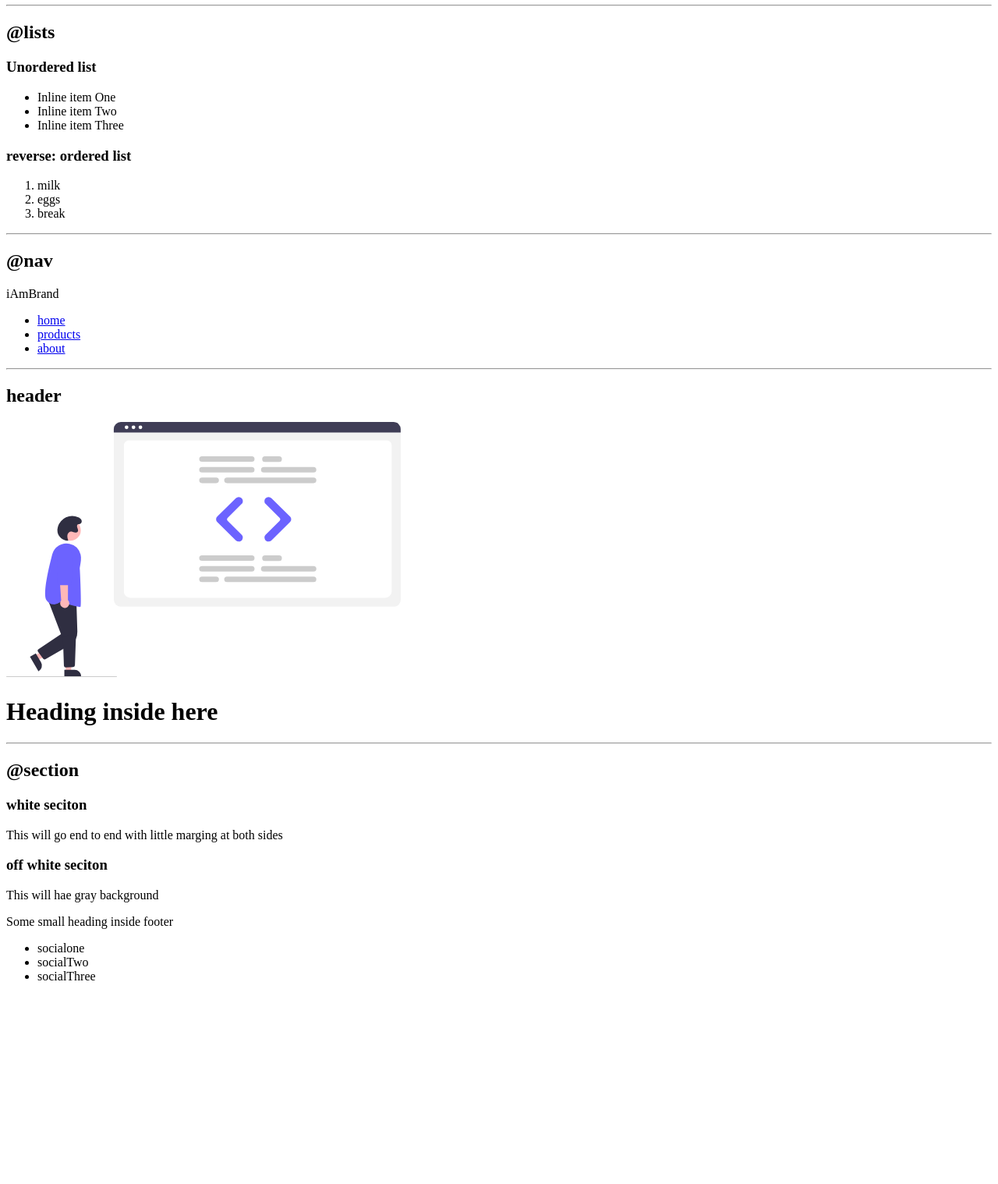
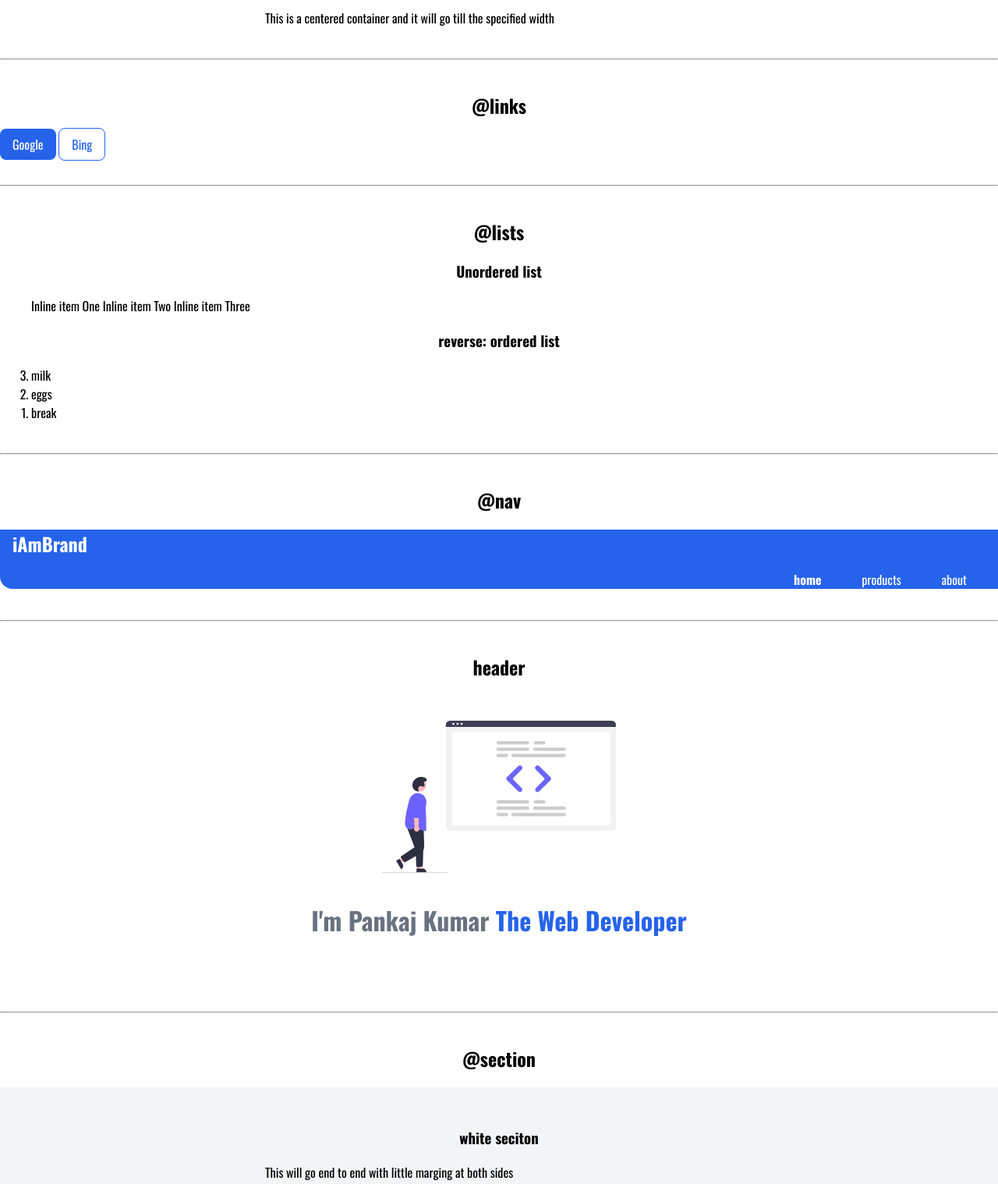
Before and after one commit to 22ji-code/neogcamp-lesson-3, a plain HTML site: page index.html in a window 1280 px wide. Shown: the part 641-2159 px from the top of the page at 78% size. Before the commit the page ends 1918 px from the top, so only its background shows below. Drawn offline with nearby package versions, Linux system fonts and the light colour scheme.

Commit message:
update: index and style

```diff
--- a/index.html
+++ b/index.html
@@ -6,6 +6,7 @@
     <meta http-equiv="X-UA-Compatible" content="IE=edge">
     <meta name="viewport" content="width=device-width, initial-scale=1.0">
     <title>Component Library</title>
+    <link href="styled.css" rel="stylesheet" />
 </head>
 
 <body>
@@ -21,25 +22,27 @@
     <hr>
     <h2>@container</h2>
     <h3>Fluid Container</h3>
-    <div> This is a fluid container</div>
+    <div class="container"> This is a fluid container</div>
 
     <h3>Center Container</h3>
-    <div>
+    <div class="container container-center">
         This is a centered container and it will go till the specified width
     </div>
     <hr>
     <h2>@links</h2>
-    <a href="https://google.com">Google</a>
+    <a class=" link primary-link" href="https://google.com">Google</a>
+    <a class=" link secondary-link" href="https://google.com">Bing</a>
+
     <hr>
     <h2>@lists</h2>
     <h3>Unordered list</h3>
-    <ul>
-        <li>Inline item One</li>
-        <li>Inline item Two</li>
-        <li>Inline item Three</li>
+    <ul class="non-bullet">
+        <li class="list-item-inline">Inline item One</li>
+        <li class="list-item-inline">Inline item Two</li>
+        <li class="list-item-inline">Inline item Three</li>
     </ul>
     <h3>reverse: ordered list</h3>
-    <ol>
+    <ol reversed>
         <li>milk</li>
         <li>eggs</li>
         <li>break</li>
@@ -47,16 +50,16 @@
 
     <hr>
     <h2>@nav</h2>
-    <nav>
-        <div>iAmBrand</div>
-        <ul>
-            <li>
-                <a href="/">home</a>
+    <nav class="nav container">
+        <div class="nav-brand">iAmBrand</div>
+        <ul class="non-bullet nav-pills">
+            <li class="list-item-inline">
+                <a href="/" class="link-active">home</a>
             </li>
-            <li>
+            <li class="list-item-inline">
                 <a href="/">products</a>
             </li>
-            <li>
+            <li class="list-item-inline">
                 <a href="/">about</a>
             </li>
         </ul>
@@ -65,28 +68,30 @@
     <hr>
     <h2>header</h2>
 
-    <header>
-        <img src="images/hero.svg" width="40%" />
-        <h1>Heading inside here</h1>
+    <header class="hero">
+        <img class="hero-img" src="images/hero.svg" />
+        <h1 class="hero-heading">I'm Pankaj Kumar <span class="header-span">The Web Developer</span></h1>
     </header>
 
     <hr>
     <h2>@section</h2>
 
-    <section>
-        <h3>white seciton</h3>
-        <p>This will go end to end with little marging at both sides</p>
+    <section class="section ow ">
+        <div class="container-center">
+            <h3>white seciton</h3>
+            <p>This will go end to end with little marging at both sides</p>
+        </div>
     </section>
     <section>
         <h3>off white seciton</h3>
         <p>This will hae gray background</p>
     </section>
-    <footer>
-        <div>Some small heading inside footer</div>
-        <ul>
-            <li>socialone</li>
-            <li>socialTwo</li>
-            <li>socialThree</li>
+    <footer class="footer container">
+        <div class="footer-header">Some small heading inside footer</div>
+        <ul class="social-links non-bullet">
+            <li class="list-item-inline"> <a class="link" href="/">socialOne</a></li>
+            <li class="list-item-inline"><a class="link" href="/">socialTwo</a></li>
+            <li class="list-item-inline"><a class="link" href="/">socialThree</a></li>
         </ul>
     </footer>
 
--- /dev/null
+++ b/styled.css
@@ -0,0 +1,131 @@
+@import url('https://fonts.googleapis.com/css2?family=Oswald:wght@400;500;600;700&display=swap');
+:root {
+    --primary-color: #2563EB;
+    --dark-grey: #687280;
+    --off-white: #F3F4F6;
+    --hover-grey: #D1D5DB;
+}
+
+body {
+    font-family: "Oswald", sans-serif;
+    margin: 0px;
+}
+
+.container {
+    padding-left: 1rem;
+    padding-right: 1rem;
+}
+
+.container-center {
+    max-width: 600px;
+    margin: auto;
+}
+
+
+/**  links **/
+
+.link {
+    text-decoration: none;
+    padding: 0.5rem 1rem;
+}
+
+.primary-link {
+    background-color: var(--primary-color);
+    border-radius: 0.5rem;
+    color: white;
+}
+
+.secondary-link {
+    color: var(--primary-color);
+    border-radius: 0.5rem;
+    border: 1px solid var(--primary-color)
+}
+
+hr {
+    margin: 2.5rem 0rem;
+}
+
+.non-bullet {
+    list-style: none;
+}
+
+.list-item-inline {
+    display: inline;
+    padding: 0rem 0, 5rem;
+}
+
+.nav {
+    background-color: var(--primary-color);
+    color: white;
+    border-bottom-left-radius: 1rem;
+}
+
+.nav-pills {
+    text-align: right;
+}
+
+.nav a {
+    color: white;
+    text-decoration: none;
+}
+
+.nav ul li {
+    margin: 0 1.5rem;
+}
+
+.nav-brand {
+    font-weight: bold;
+    font-size: 1.5rem;
+}
+
+.link-active {
+    font-weight: bold;
+}
+
+.hero {
+    padding: 2rem;
+}
+
+.hero .hero-img {
+    max-width: 300px;
+    display: block;
+    margin: auto;
+}
+
+.hero .hero-heading {
+    color: var(--dark-grey);
+    padding-top: 1rem;
+    text-align: center;
+}
+
+.header-span {
+    color: var(--primary-color);
+}
+
+.section {
+    padding: 2rem;
+}
+
+.section h1,
+h2,
+h3 {
+    text-align: center;
+}
+
+.ow {
+    background-color: var(--off-white);
+}
+
+li a {
+    text-decoration: none;
+    color: white;
+}
+
+li a:hover {
+    color: var(--hover-grey);
+}
+
+footer {
+    background-color: var(--primary-color);
+    padding: 2rem;
+}
```
